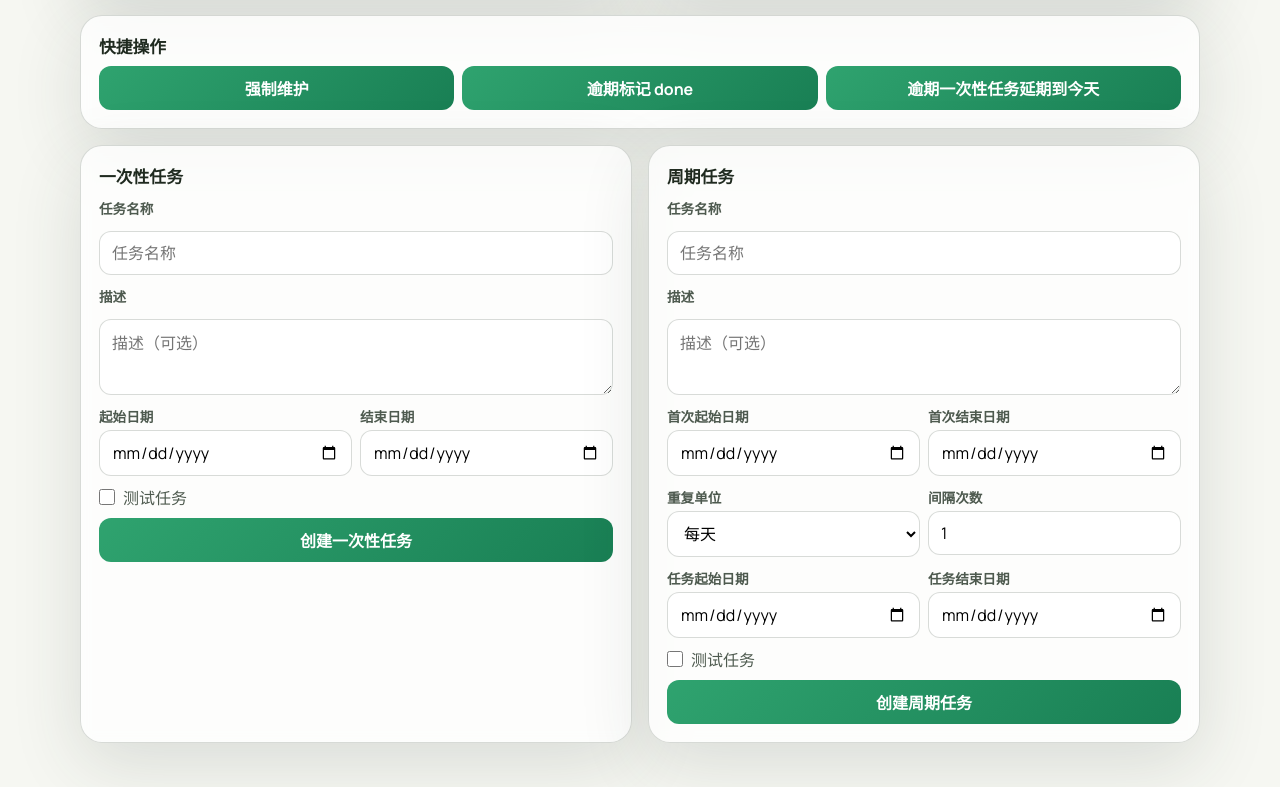
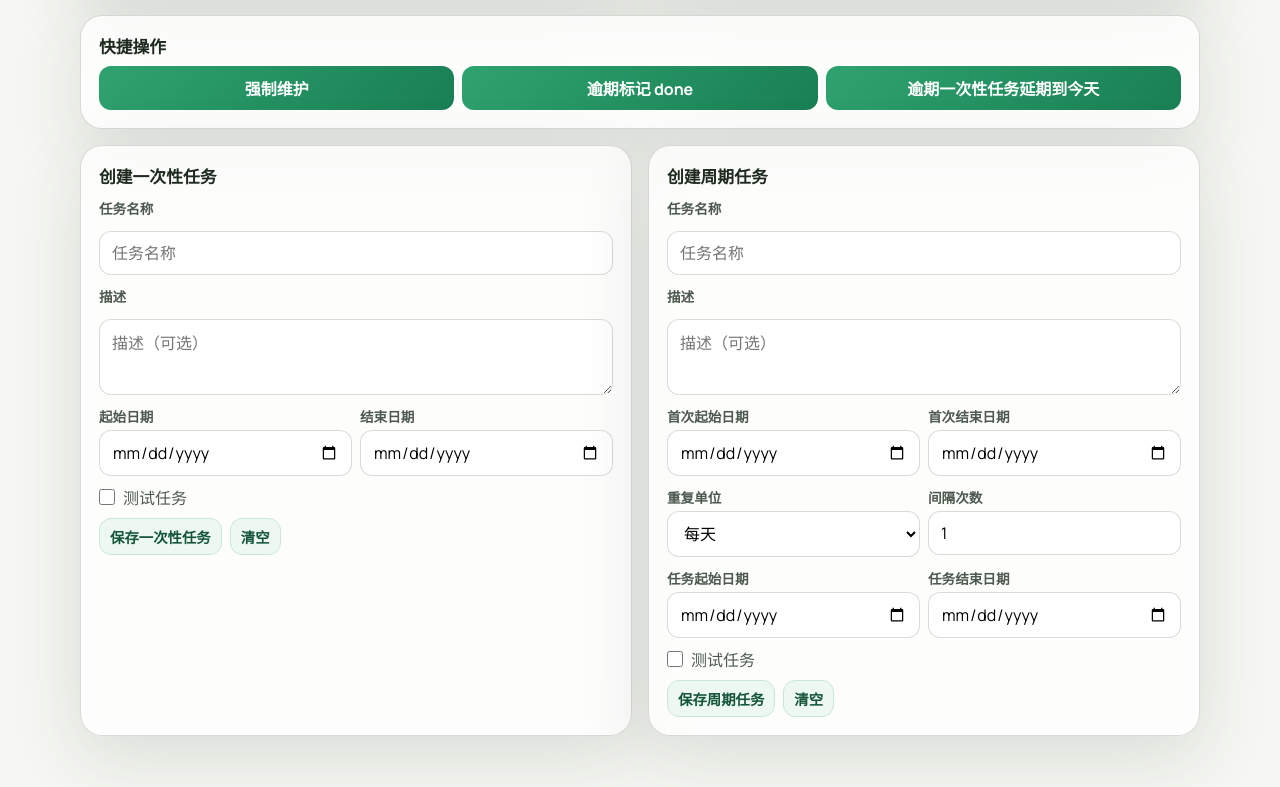
Before and after one commit to LiangJiayi666/cal, a plain HTML site: page cal_app/web_static/index.html in a window 1280 px wide. Shown: the part 1197-1984 px from the top of the page. Drawn offline with Linux system fonts and the light colour scheme; no server answers.

Commit message:
ui: add clear buttons to create forms

```diff
--- a/cal_app/web_static/app.js
+++ b/cal_app/web_static/app.js
@@ -36,6 +36,8 @@ const refs = {
   erN: document.querySelector("#erN"),
   clearEditOneTimeBtn: document.querySelector("#clearEditOneTimeBtn"),
   clearEditRecurringBtn: document.querySelector("#clearEditRecurringBtn"),
+  clearCreateOneTimeBtn: document.querySelector("#clearCreateOneTimeBtn"),
+  clearCreateRecurringBtn: document.querySelector("#clearCreateRecurringBtn"),
   oneTimeForm: document.querySelector("#oneTimeForm"),
   recurringForm: document.querySelector("#recurringForm"),
   statusFilter: document.querySelector("#statusFilter"),
@@ -364,6 +366,16 @@ refs.editRecurringForm.addEventListener("submit", async (event) => {
 refs.clearEditOneTimeBtn.addEventListener("click", resetOneTimeEditor);
 refs.clearEditRecurringBtn.addEventListener("click", resetRecurringEditor);
 
+refs.clearCreateOneTimeBtn.addEventListener("click", () => {
+  refs.oneTimeForm.reset();
+  toast("已清空创建区");
+});
+
+refs.clearCreateRecurringBtn.addEventListener("click", () => {
+  refs.recurringForm.reset();
+  toast("已清空创建区");
+});
+
 document.body.addEventListener("click", async (event) => {
   const button = event.target.closest("button");
   if (!button) return;
--- a/cal_app/web_static/index.html
+++ b/cal_app/web_static/index.html
@@ -203,7 +203,7 @@
 
       <section class="panel-grid">
         <article class="panel">
-          <h2>一次性任务</h2>
+          <h2>创建一次性任务</h2>
           <form id="oneTimeForm" class="form-stack">
             <label class="field-label" for="createOneName">任务名称</label>
             <input id="createOneName" name="name" placeholder="任务名称" required />
@@ -226,12 +226,15 @@
               <input name="is_test" type="checkbox" />
               <span>测试任务</span>
             </label>
-            <button type="submit">创建一次性任务</button>
+            <div class="inline-actions">
+              <button type="submit" class="mini-btn">保存一次性任务</button>
+              <button id="clearCreateOneTimeBtn" type="button" class="mini-btn">清空</button>
+            </div>
           </form>
         </article>
 
         <article class="panel">
-          <h2>周期任务</h2>
+          <h2>创建周期任务</h2>
           <form id="recurringForm" class="form-stack">
             <label class="field-label" for="createRecName">任务名称</label>
             <input id="createRecName" name="name" placeholder="任务名称" required />
@@ -281,7 +284,10 @@
               <input name="is_test" type="checkbox" />
               <span>测试任务</span>
             </label>
-            <button type="submit">创建周期任务</button>
+            <div class="inline-actions">
+              <button type="submit" class="mini-btn">保存周期任务</button>
+              <button id="clearCreateRecurringBtn" type="button" class="mini-btn">清空</button>
+            </div>
           </form>
         </article>
       </section>
```
